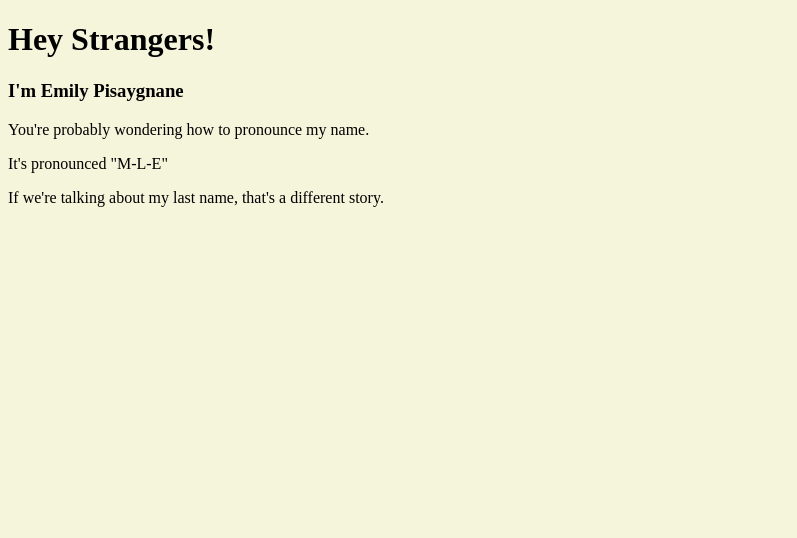
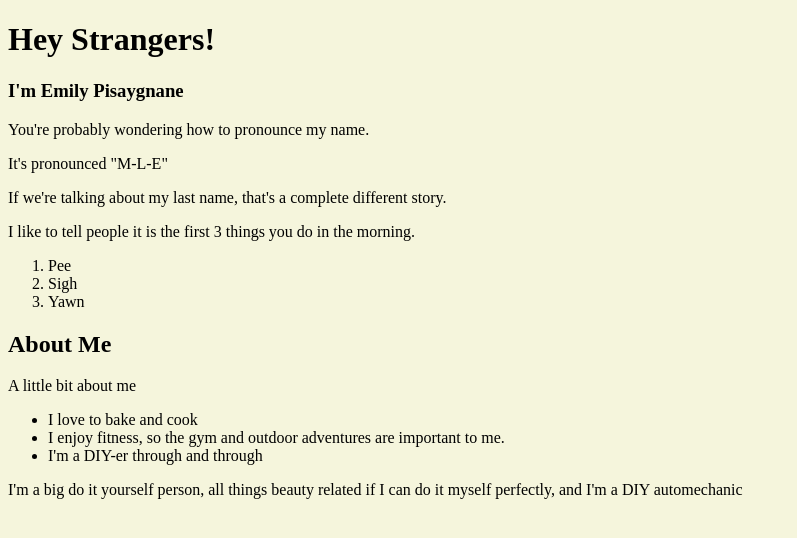
Before and after one commit to emilypisaygnane/my-first-repo-easy-mode, a plain HTML site: page index.html in a window 1280 px wide. Shown: the whole page, without its empty margins (0-797 px from the left). Drawn offline with Linux system fonts and the light colour scheme.

Commit message:
Added a couple lists

```diff
--- a/index.html
+++ b/index.html
@@ -12,8 +12,24 @@
     <h3>I'm Emily Pisaygnane</h3>
     <p>You're probably wondering how to pronounce my name.</p>
     <p>It's pronounced "M-L-E"</p>
-    <p>If we're talking about my last name, that's a different story.
+    <p>If we're talking about my last name, that's a complete different story.</p>
+    <p>I like to tell people it is the first 3 things you do in the morning.
 
+        <ol>
+            <li>Pee</li>
+            <li>Sigh</li>
+            <li>Yawn</li>
+        </ol>
+    </p>
+
+    <h2>About Me</h2>
+    <p>A little bit about me
+        <ul>
+            <li>I love to bake and cook</li>
+            <li>I enjoy fitness, so the gym and outdoor adventures are important to me.</li>
+            <li>I'm a DIY-er through and through</li>
+        </ul>
+    <p>I'm a big do it yourself person, all things beauty related if I can do it myself perfectly, and I'm a DIY automechanic</p>
     </p>
 
 </html>
```
